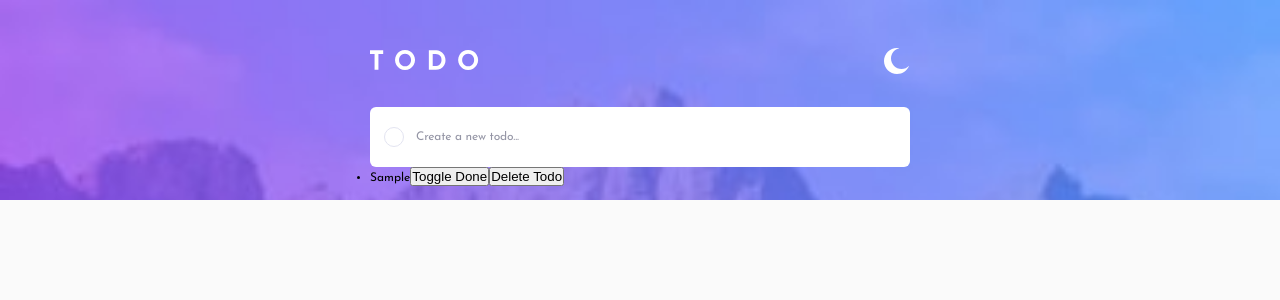
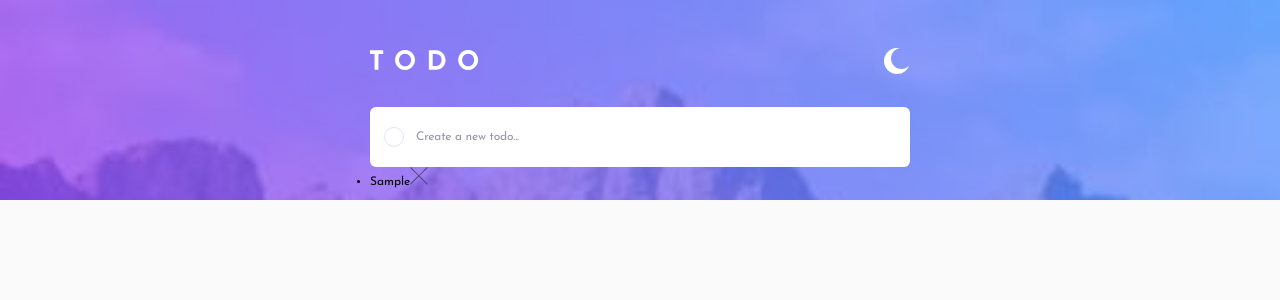
Before and after one commit to aaronkagan/supercharged-todo-list, a React (Vite) app: page / in a window 1280 px wide. Both pictures are taken after typing "Sample" into the empty fields and a click on the button 394 px from the left and 137 px from the top of the page. Shown: the top 300 px of the page. Built offline with nearby package versions, Linux system fonts and the light colour scheme.

Commit message:
changing some semantics

```diff
--- a/src/App.tsx
+++ b/src/App.tsx
@@ -5,6 +5,7 @@ import GlobalStyle from './GlobalStyles';
 import Moon from './assets/images/icon-moon.svg';
 import Logo from './assets/images/logo.svg';
 import Check from './assets/images/icon-check.svg';
+import Cross from './assets/images/icon-cross.svg';
 import Sun from './assets/images/icon-sun.svg';
 import { lightTheme, darkTheme } from './Theme.ts';
 
@@ -109,7 +110,12 @@ function App() {
               {todos.map((elem) => {
                 return (
                   <li key={JSON.stringify(elem.id)}>
+                    <div
+                      role="button"
+                      onClick={() => handleToggleDone(elem.id)}
+                    />
                     <span
+                      onClick={() => handleToggleDone(elem.id)}
                       style={
                         elem.isCompleted
                           ? { textDecoration: 'line-through' }
@@ -118,12 +124,12 @@ function App() {
                     >
                       {elem.title}
                     </span>
-                    <button onClick={() => handleToggleDone(elem.id)}>
-                      Toggle Done
-                    </button>
-                    <button onClick={() => handleDelete(elem.id)}>
-                      Delete Todo
-                    </button>
+
+                    <img
+                      src={Cross}
+                      role="button"
+                      onClick={() => handleDelete(elem.id)}
+                    />
                   </li>
                 );
               })}
```
